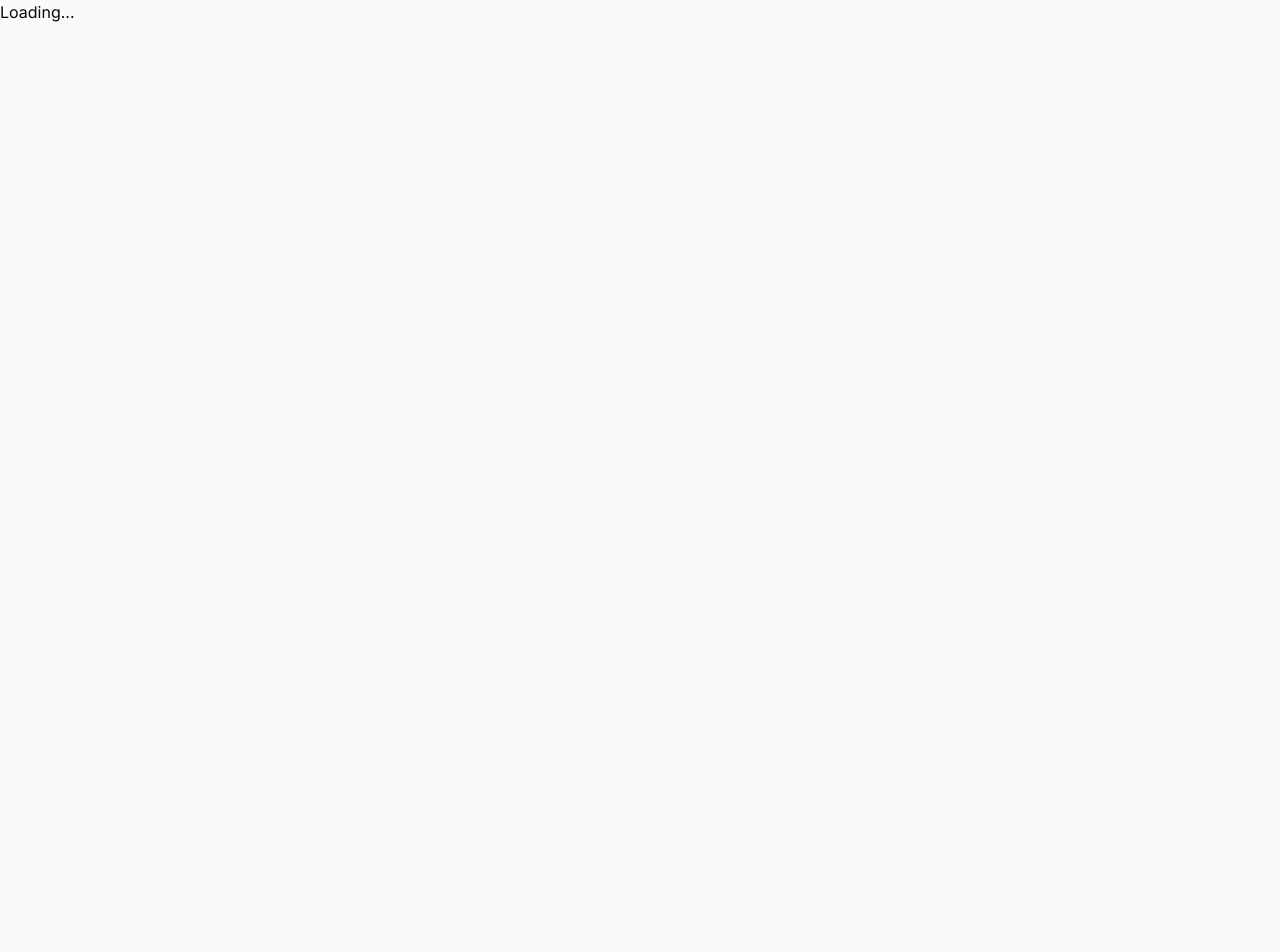
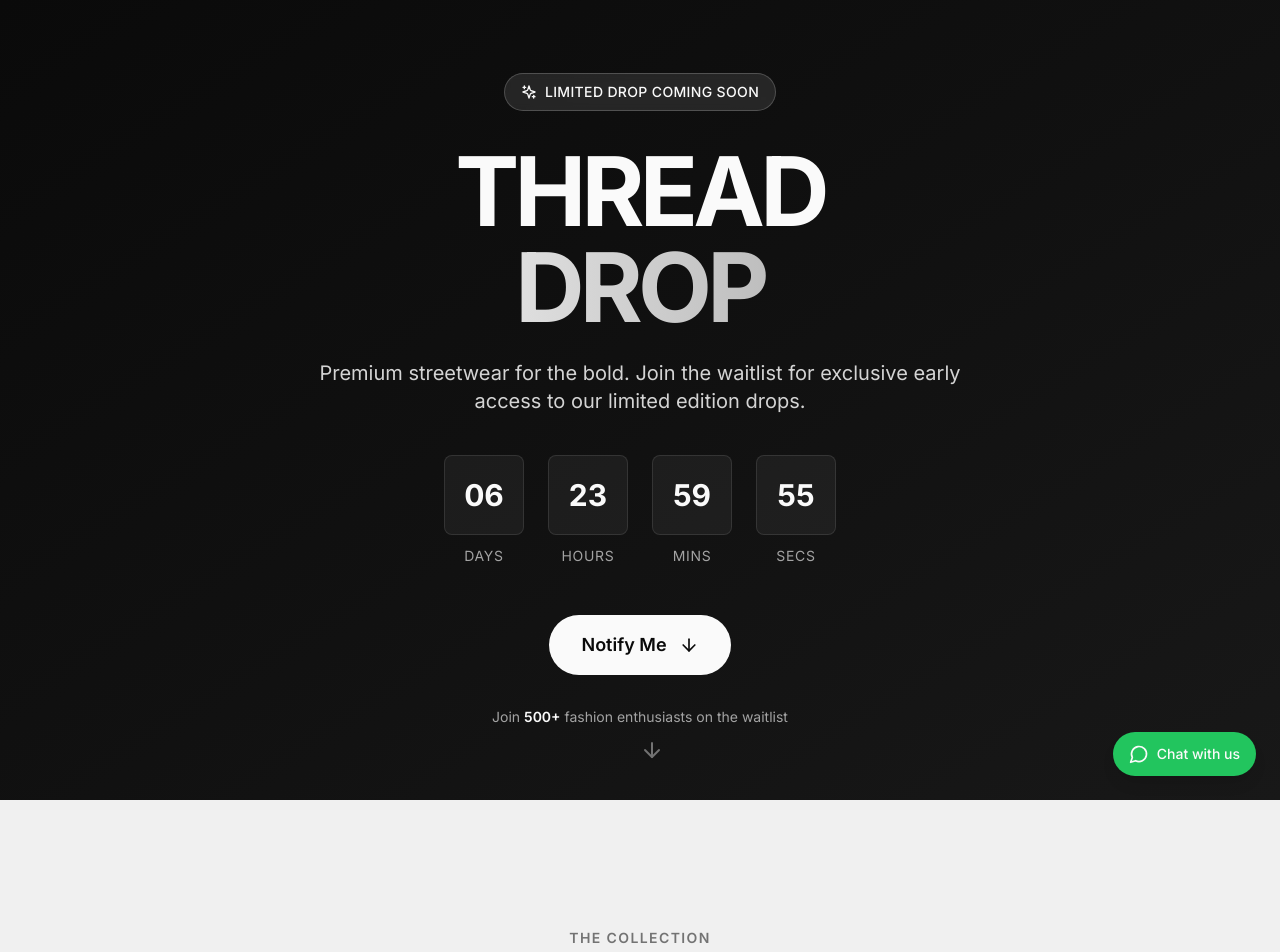
Before and after one commit to Muhammad-Anique/threaddrop-3929495, a Next.js app: page / in a window 1280 px wide. Shown: the top 952 px of the page. Before the commit the page ends 800 px from the top, so only its background shows below. Built offline with nearby package versions, Linux system fonts and the light colour scheme; no server answers.

Commit message:
feat: assemble landing page

```diff
--- a/app/page.tsx
+++ b/app/page.tsx
@@ -1,3 +1,24 @@
+'use client'
+
+import { useRef } from 'react'
+import Hero from '@/components/Hero'
+import ProductShowcase from '@/components/ProductShowcase'
+import LeadForm from '@/components/LeadForm'
+import WhatsAppCTA from '@/components/WhatsAppCTA'
+
 export default function Home() {
-  return <main>Loading...</main>
+  const leadFormRef = useRef<HTMLElement>(null)
+
+  const scrollToWaitlist = () => {
+    leadFormRef.current?.scrollIntoView({ behavior: 'smooth' })
+  }
+
+  return (
+    <main className="min-h-screen">
+      <Hero onNotifyClick={scrollToWaitlist} />
+      <ProductShowcase />
+      <LeadForm ref={leadFormRef} />
+      <WhatsAppCTA />
+    </main>
+  )
 }
```
